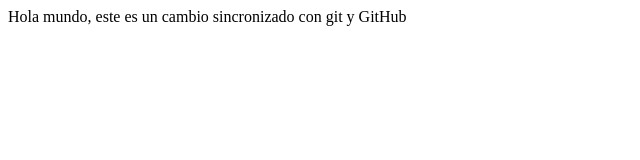
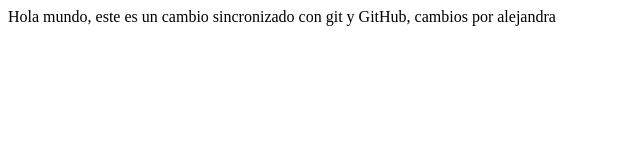
Before and after one commit to AlejandraNanezP/Ejemplo-git, a plain HTML site: page index.html in a window 1280 px wide. Shown: the whole page, without its empty margins (0-640 px from the left). Drawn offline with Linux system fonts and the light colour scheme.

Commit message:
cambios en mensaje html

```diff
--- a/index.html
+++ b/index.html
@@ -4,6 +4,6 @@
         <title> Hola mundo </title>
     </head>
     <body>
-        Hola mundo, este es un cambio sincronizado con git y GitHub
+        Hola mundo, este es un cambio sincronizado con git y GitHub, cambios por alejandra
     </body>
 </html>
```
